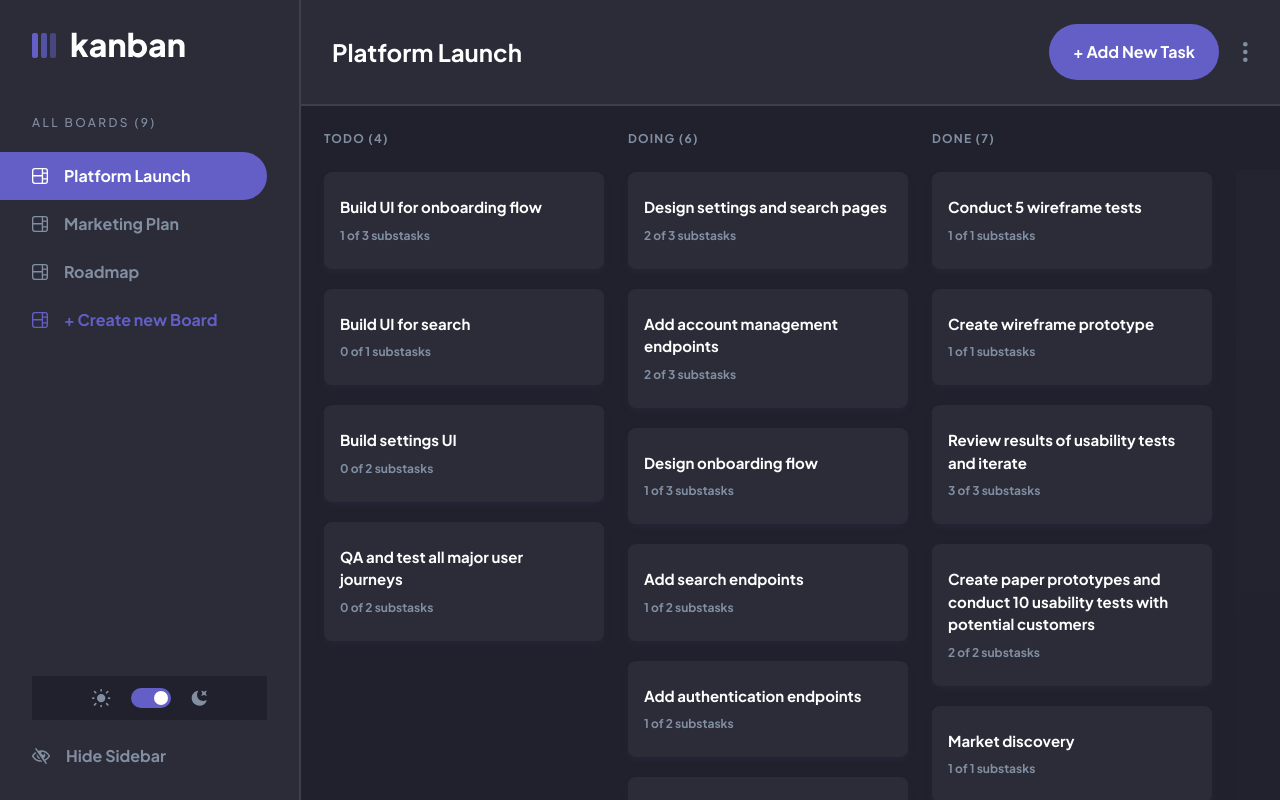
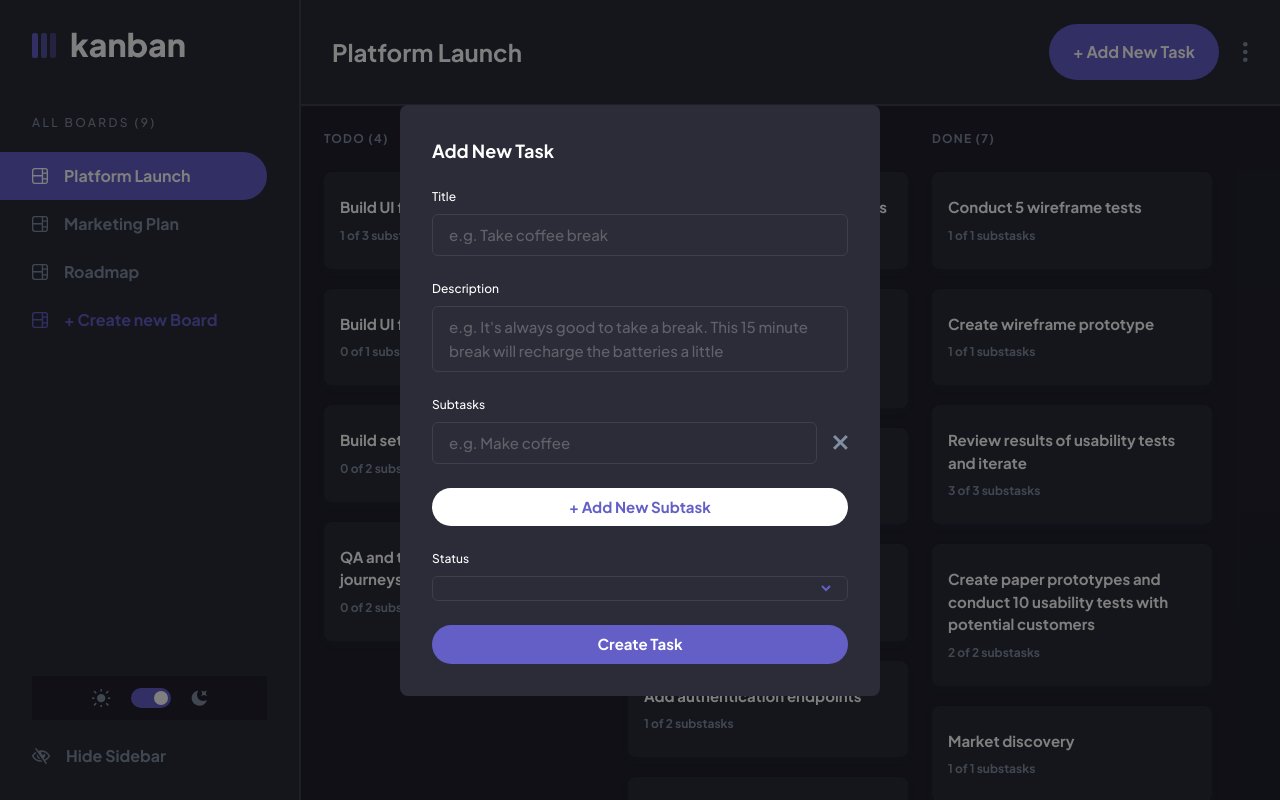
Before and after one commit to Specticall/Kanban, a React (Vite) app: page /home in a window 1280 px wide. Built offline with nearby package versions, Linux system fonts and the light colour scheme; data requests are answered from the project's data file.

Commit message:
feat: added new task modal form; dep: react-hook-form

```diff
--- a/package.json
+++ b/package.json
@@ -8,7 +8,8 @@
     "build": "tsc && vite build",
     "lint": "eslint . --ext ts,tsx --report-unused-disable-directives --max-warnings 0",
     "preview": "vite preview",
-    "server": "json-server --watch data/db.json --port 9000 --delay 500"
+    "server": "json-server --watch data/db.json --port 9000 --delay 500",
+    "start": "npm run dev && npm run server"
   },
   "dependencies": {
     "json-server": "^0.17.4",
@@ -16,6 +17,7 @@
     "lodash.clonedeep": "^4.5.0",
     "react": "^18.2.0",
     "react-dom": "^18.2.0",
+    "react-hook-form": "^7.48.2",
     "react-router-dom": "^6.20.0"
   },
   "devDependencies": {
--- a/src/components/Board/BoardComponents/Board.tsx
+++ b/src/components/Board/BoardComponents/Board.tsx
@@ -3,11 +3,13 @@ import Icons from "../../Icons";
 import { BoardHeading } from "./BoardHeading";
 import { BoardContent } from "./BoardContent";
 import { useNavbar } from "../../../context/NavbarContext";
+import { TaskForm } from "./TaskForm";
 
 export default function Board() {
   return (
     <main className="h-full flex flex-col relative overflow-hidden max-h-screen">
       <ShowSidebar />
+      <TaskForm />
       <BoardHeading />
       <BoardContent />
     </main>
--- a/src/components/Board/BoardComponents/BoardContent.tsx
+++ b/src/components/Board/BoardComponents/BoardContent.tsx
@@ -11,11 +11,11 @@ import { BoardEmptyMessage } from "../BoardStates/BoardEmptyMessage";
 import { BoardError } from "../BoardStates/BoardError";
 import PopupLayout from "../../PopupLayout";
 import { TaskDetails } from "./TaskDetails";
-import { ConfirmationModal } from "../../confirmationModal";
 import {
   BoardItemProvider,
   useBoardItem,
 } from "../../../context/BoardItemContext";
+import { ConfirmationModal } from "../../ConfirmationModal";
 
 export function BoardContent() {
   const { status, boardData } = useBoard();
--- /dev/null
+++ b/src/components/Board/BoardComponents/TaskForm.tsx
@@ -0,0 +1,119 @@
+import { Button } from "../../Button";
+import PopupLayout from "../../PopupLayout";
+import { useForm, SubmitHandler, useFieldArray } from "react-hook-form";
+import { useState } from "react";
+import { InputText, InputTextArea } from "../../FormInputs";
+import Icons from "../../Icons";
+import { DropDown } from "../../DropDown";
+import { useBoard } from "../../../context/BoardContext";
+
+export type TaskFormFields = {
+  title: string;
+  description: string;
+  subtaskList: {
+    title: string;
+  }[];
+};
+
+export function TaskForm({ type = "Add" }: { type: string }) {
+  const { boardData } = useBoard();
+  const {
+    register,
+    handleSubmit,
+    control,
+    formState: { errors },
+  } = useForm<TaskFormFields>({
+    defaultValues: {
+      title: "",
+      description: "",
+      subtaskList: [{ title: "" }],
+    },
+    shouldUseNativeValidation: false,
+  });
+  const { fields, append, remove } = useFieldArray({
+    control,
+    name: "subtaskList",
+  });
+
+  const handleCreateTask = () => {
+    append({
+      title: "",
+    });
+  };
+
+  const handleDeleteTask = (index: number) => () => {
+    remove(index);
+  };
+
+  const onSubmit: SubmitHandler<TaskFormFields> = (data) => {
+    console.log(data);
+  };
+
+  const statusList = boardData?.columns.map((column) => column.name) || [];
+
+  return (
+    <PopupLayout onClose={() => {}}>
+      <form
+        className="bg-elements p-8 rounded-lg text-primary grid gap-6 w-[30rem]"
+        onSubmit={handleSubmit(onSubmit)}
+        id="new Task"
+      >
+        <h2 className="text-lg font-bold">{type} New Task</h2>
+        <InputText
+          register={register}
+          label="title"
+          placeholder="e.g. Take coffee break"
+          required
+          showError={Boolean(errors?.title)}
+        />
+        <InputTextArea
+          register={register}
+          label="description"
+          placeholder="e.g. It's always good to take a break. This 15 minute break will recharge the batteries a little"
+        />
+        <div className="">
+          <h3 className="text-primary text-sm mb-2">Subtasks</h3>
+          <div className="grid gap-3 max-h-[10rem] overflow-y-auto">
+            {fields.map((field, i) => {
+              return (
+                <section key={field.id} className="flex gap-4">
+                  <InputText
+                    disableLabelDisplay={true}
+                    register={register}
+                    label={`subtaskList.${i}.title`}
+                    placeholder="e.g. Make coffee"
+                    required
+                    showError={Boolean(errors?.subtaskList?.[i]?.title?.type)}
+                  />
+                  <button onClick={handleDeleteTask(i)}>
+                    <Icons iconType="cross" />
+                  </button>
+                </section>
+              );
+            })}
+          </div>
+        </div>
+        <Button
+          className="text-md [&]:py-2"
+          buttonType="secondary"
+          onClick={handleCreateTask}
+        >
+          + Add New Subtask
+        </Button>
+        <div>
+          <h3 className="text-primary text-sm mb-2">Status</h3>
+          <DropDown
+            onSelect={(data) => {
+              console.log(data);
+            }}
+            optionList={statusList}
+            value={statusList[0]}
+          />
+        </div>
+        <Button className="text-md [&]:py-2" htmlType="submit">
+          Create Task
+        </Button>
+      </form>
+    </PopupLayout>
+  );
+}
--- a/src/components/Button.tsx
+++ b/src/components/Button.tsx
@@ -1,4 +1,5 @@
 import { ChildrenProp } from "../types/generalTypes";
+import { ButtonHTMLAttributes } from "react";
 
 type ButtonTypes = "primary" | "secondary" | "destructive";
 
@@ -7,6 +8,7 @@ interface ButtonTypeProps extends ChildrenProp {
   className?: string;
   disabled?: boolean;
   onClick?: () => void;
+  htmlType?: ButtonHTMLAttributes<HTMLButtonElement>["type"];
 }
 
 type ButtonStylesType = {
@@ -31,6 +33,7 @@ export function Button({
   children = "Button Text",
   disabled,
   onClick = () => {},
+  htmlType = "button",
 }: ButtonTypeProps) {
   return (
     <button
@@ -41,6 +44,7 @@ export function Button({
         disabled ? "opacity-40" : ""
       } ${className}`}
       onClick={onClick}
+      type={htmlType}
     >
       {children}
     </button>
--- /dev/null
+++ b/src/components/FormInputs.tsx
@@ -0,0 +1,76 @@
+import { capitalize } from "../helper/helper";
+import { UseFormRegister, Path } from "react-hook-form";
+import { TaskFormFields } from "./Board/BoardComponents/TaskForm";
+
+type InputTextProps = {
+  register: UseFormRegister<TaskFormFields>;
+  label: Path<TaskFormFields>;
+  placeholder: string;
+  className?: string;
+  required?: boolean;
+  showError?: boolean;
+  labelDisplay?: string;
+  disableLabelDisplay?: boolean;
+};
+export function InputText({
+  label,
+  labelDisplay = "",
+  placeholder,
+  register,
+  required,
+  className = "",
+  showError = false,
+  disableLabelDisplay = false,
+}: InputTextProps) {
+  if (labelDisplay.length === 0) labelDisplay = label;
+
+  return (
+    <div className="flex flex-col gap-2 w-full">
+      {disableLabelDisplay || (
+        <label htmlFor={`text-input-${label}`} className="text-primary text-sm">
+          {capitalize(labelDisplay)}
+        </label>
+      )}
+      <div className="relative">
+        <input
+          type="text"
+          {...register(`${label}` as const, {
+            required,
+          })}
+          placeholder={placeholder}
+          className={`${className} bg-elements border-[1px] w-full border-lines text-md px-4 py-2 rounded-md outline-none focus:border-purple placeholder:text-placeholder leading-6 ${
+            showError ? "!border-red" : ""
+          }`}
+        />
+        {showError && (
+          <p className="absolute right-4 top-[50%] translate-y-[-50%] text-red text-md">
+            Can't be empty
+          </p>
+        )}
+      </div>
+    </div>
+  );
+}
+export function InputTextArea({
+  label,
+  placeholder,
+  register,
+  required,
+  className = "",
+  showError = false,
+}: InputTextProps) {
+  return (
+    <div className="flex flex-col gap-2 ">
+      <label htmlFor={`text-input-${label}`} className="text-primary text-sm">
+        {capitalize(label)}
+      </label>
+      <textarea
+        {...register(label, { required })}
+        placeholder={placeholder}
+        className={`${className} bg-elements border-[1px] border-lines text-md px-4 py-2 rounded-md outline-none focus:border-purple resize-none placeholder:text-placeholder leading-6 ${
+          showError ? "!border-red" : ""
+        }`}
+      ></textarea>
+    </div>
+  );
+}
--- a/src/components/Icons.tsx
+++ b/src/components/Icons.tsx
@@ -12,7 +12,8 @@ type iconPropType = {
     | "logoDark"
     | "logoLight"
     | "logoMobile"
-    | "addTaskMobile";
+    | "addTaskMobile"
+    | "cross";
   className?: string;
 };
 
@@ -201,6 +202,20 @@ export default function Icons({
           </g>
         </svg>
       );
+    case "cross":
+      return (
+        <svg
+          width="15"
+          height="15"
+          xmlns="http://www.w3.org/2000/svg"
+          className={className}
+        >
+          <g fill="#828FA3" fillRule="evenodd">
+            <path d="m12.728 0 2.122 2.122L2.122 14.85 0 12.728z" />
+            <path d="M0 2.122 2.122 0 14.85 12.728l-2.122 2.122z" />
+          </g>
+        </svg>
+      );
     default:
       throw new Error("Icon Type not specified / not found");
   }
--- a/src/context/BoardContext.tsx
+++ b/src/context/BoardContext.tsx
@@ -24,6 +24,8 @@ interface BoardStates {
   boardData: BoardData | undefined;
   status: "loading" | "ready" | "error";
   boardPage: number;
+  // TEMP
+  openedTaskForm: object;
 }
 
 type updateSubtaskProps = { column: number; taskId: string; subtaskId: string };
@@ -58,6 +60,7 @@ const initialState: BoardStates = {
   boardData: undefined,
   status: "loading",
   boardPage: 0,
+  openedTaskForm: {},
 };
 
 function reducer(state: BoardStates, action: BoardAction): BoardStates {
--- a/src/helper/helper.tsx
+++ b/src/helper/helper.tsx
@@ -2,3 +2,7 @@ export function removeElementFromArray<T>(arr: T[], index: number) {
   arr.splice(index, 1);
   return arr;
 }
+
+export function capitalize(str: string): string {
+  return `${str[0].toUpperCase()}${str.slice(1)}`;
+}
--- a/src/index.css
+++ b/src/index.css
@@ -44,6 +44,7 @@
     --clr-navhover: rgba(151, 151, 151, 0.108);
     --clr-shadowitem: rgba(54, 78, 126, 0.1);
     --clr-kebab: white;
+    --clr-placeholder: rgba(0, 0, 0, 0.25);
   }
 
   :root[data-theme="dark"] {
@@ -58,6 +59,7 @@
     --clr-navhover: #ffffff;
     --clr-shadowitem: rgba(54, 78, 126, 0.1);
     --clr-kebab: #20212c;
+    --clr-placeholder: rgba(255, 255, 255, 0.25);
   }
 }
 
--- a/tailwind.config.js
+++ b/tailwind.config.js
@@ -30,6 +30,7 @@ export default {
         shadownav: "var(--clr-shadownav)",
         navhover: "var(--clr-navhover)",
         kebab: "var(--clr-kebab)",
+        placeholder: "var(--clr-placeholder)",
       },
       boxShadow: {
         nav: "0px 10px 20px 0px var(--clr-shadownav)",
```
Also changed, not shown: 1 other file (tests, documents, lock files or other folders).
